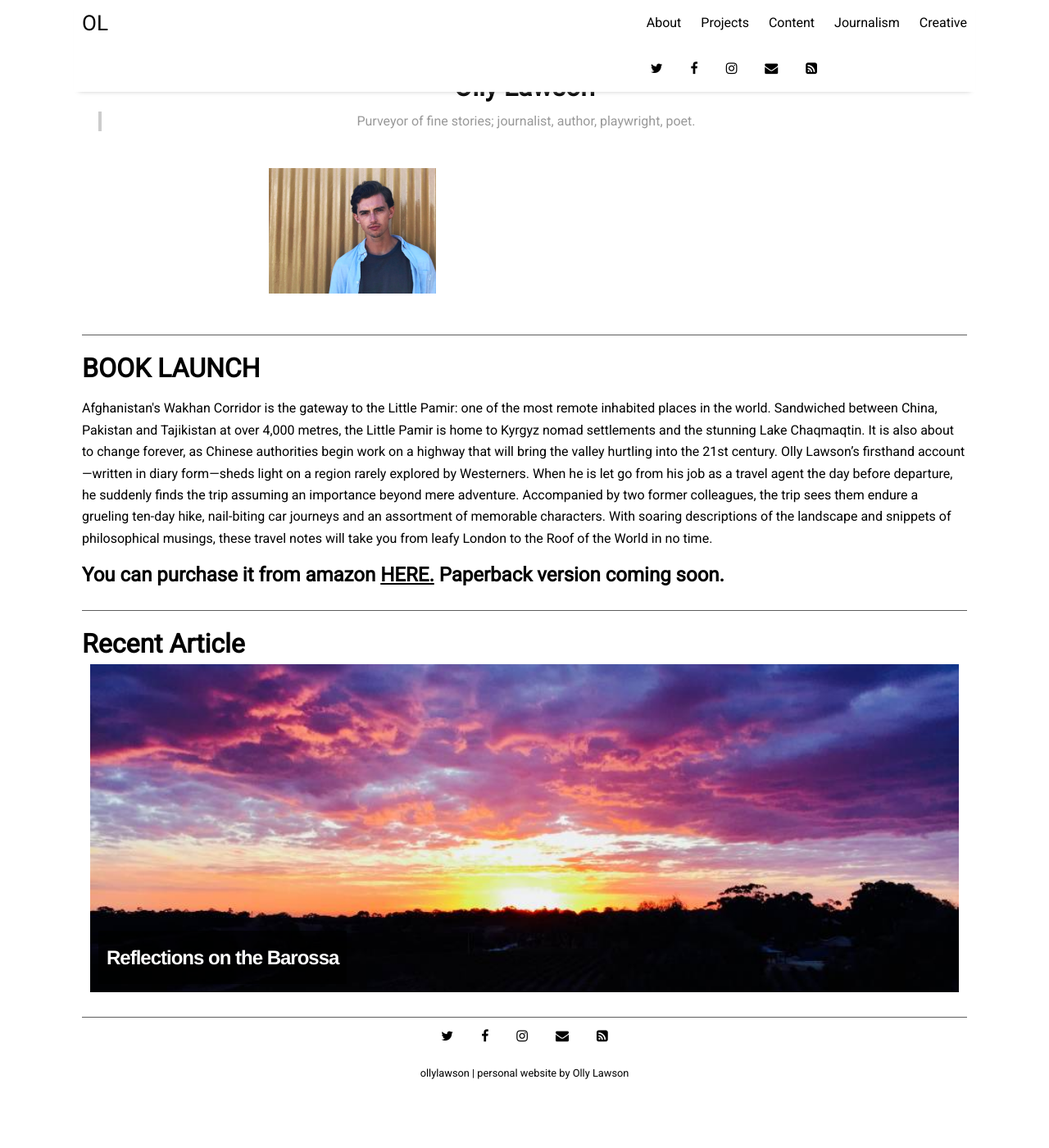
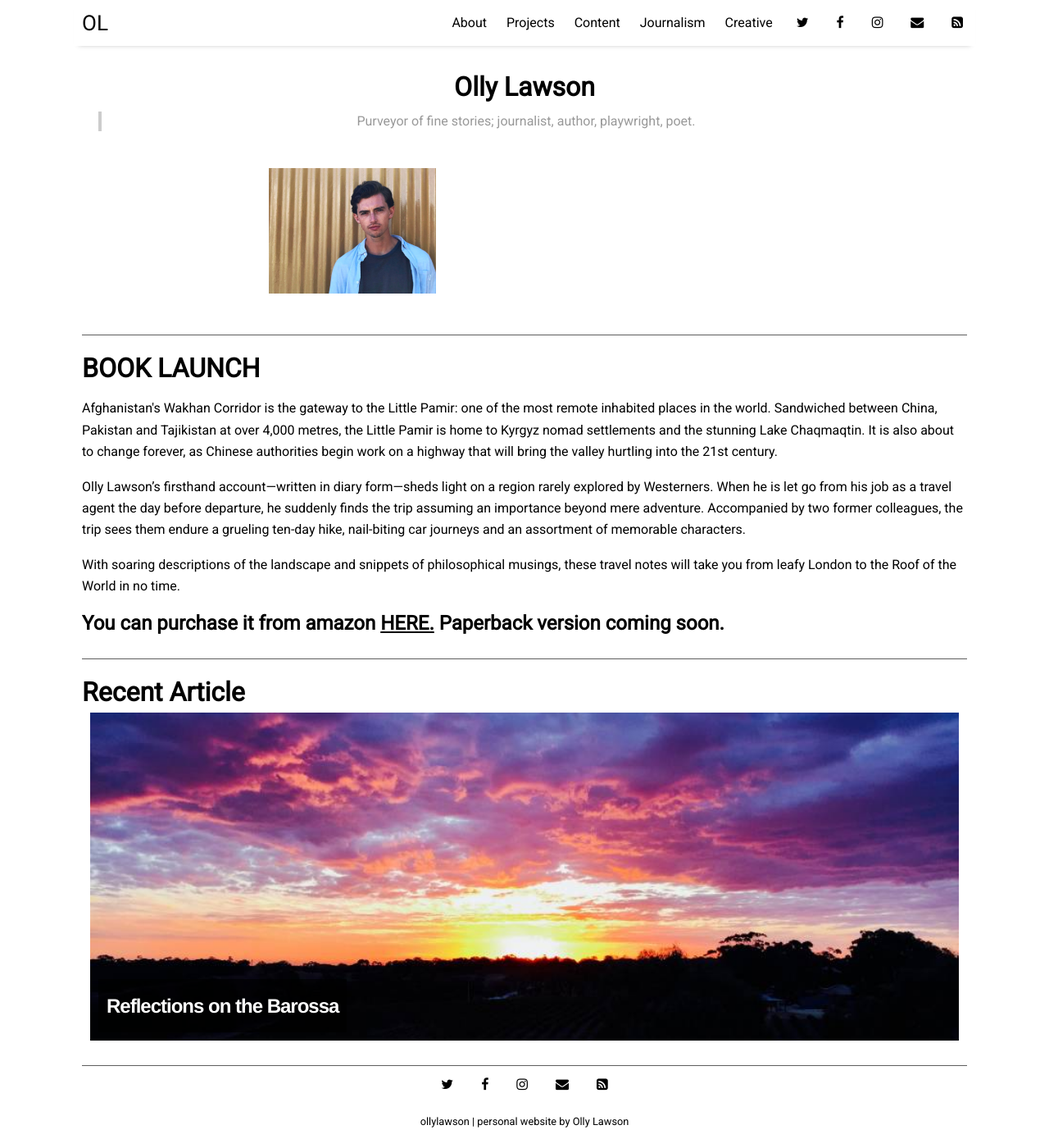
Before and after one commit to ollylawson/ollylawson.github.io, a Jekyll site: the page built from index.html, in a window 1280 px wide and 1400 px high. Shown: the whole window at 82% size. Built offline with Jekyll 4.4.1, drawn with Linux system fonts in a browser that asks for light colours; nearby versions of some CDN libraries; the list of posts is cut into pages by our own code.

Commit message:
homepage layout

```diff
--- a/_includes/header.html
+++ b/_includes/header.html
@@ -3,11 +3,9 @@
     <a href="{{ site.github.url }}/"> OL </a>
   </h3>
   <nav class="menu-list">
-    <div class="nav-pages">
     {% for item in site.data.settings.menu %}
       <a href="{{ site.github.url }}/{{ item.folder }}/{{ item.file }}" class="menu-link">{{ item.name }}</a>
       {% endfor %}
-    </div>
     {% for item in site.data.settings.social %}
       <a href="{{ item.link }}" class="menu-link" target="_blank"><i class="fa fa-{{ item.icon }}" aria-hidden="true"></i></a>
     {% endfor %}
--- a/_layouts/home.html
+++ b/_layouts/home.html
@@ -17,10 +17,13 @@ title: Home
     <div class="book-purchase">
       <h1>BOOK LAUNCH</h1>
       <div class="book-synopsis">
-      <p>Afghanistan's Wakhan Corridor is the gateway to the Little Pamir: one of the most remote inhabited places in the world. Sandwiched between China, Pakistan and Tajikistan at over 4,000 metres, the Little Pamir is home to Kyrgyz nomad settlements and the stunning Lake Chaqmaqtin. It is also about to change forever, as Chinese authorities begin work on a highway that will bring the valley hurtling into the 21st century.
-        Olly Lawson’s firsthand account—written in diary form—sheds light on a region rarely explored by Westerners. When he is let go from his job as a travel agent the day before departure, he suddenly finds the trip assuming an importance beyond mere adventure. Accompanied by two former colleagues, the trip sees them endure a grueling ten-day hike, nail-biting car journeys and an assortment of memorable characters.
+        <p>Afghanistan's Wakhan Corridor is the gateway to the Little Pamir: one of the most remote inhabited places in the world. Sandwiched between China, Pakistan and Tajikistan at over 4,000 metres, the Little Pamir is home to Kyrgyz nomad settlements and the stunning Lake Chaqmaqtin. It is also about to change forever, as Chinese authorities begin work on a highway that will bring the valley hurtling into the 21st century.
+        </p>
+        <p>Olly Lawson’s firsthand account—written in diary form—sheds light on a region rarely explored by Westerners. When he is let go from his job as a travel agent the day before departure, he suddenly finds the trip assuming an importance beyond mere adventure. Accompanied by two former colleagues, the trip sees them endure a grueling ten-day hike, nail-biting car journeys and an assortment of memorable characters.
+        </p>
+        <p>
         With soaring descriptions of the landscape and snippets of philosophical musings, these travel notes will take you from leafy London to the Roof of the World in no time.
-      </p>
+        </p>
       </div>
       <h2>You can purchase it from amazon
         <a href="https://www.amazon.co.uk/Notes-Roof-World-Afghanistans-Corridor-ebook/dp/B07X8Q92YP/ref=sr_1_1?keywords=olly+lawson&qid=1570825342&sr=8-1">HERE.</a>
--- a/assets/css/_sass/_header.scss
+++ b/assets/css/_sass/_header.scss
@@ -35,14 +35,12 @@
 }
 .menu-link {
   padding: 5px 10px;
-}
-
-.nav-pages {
 
   a:hover {
     color: #383838;
   }
 }
+
 /*
   Responsiveness with a dropdown menu
 */
```
